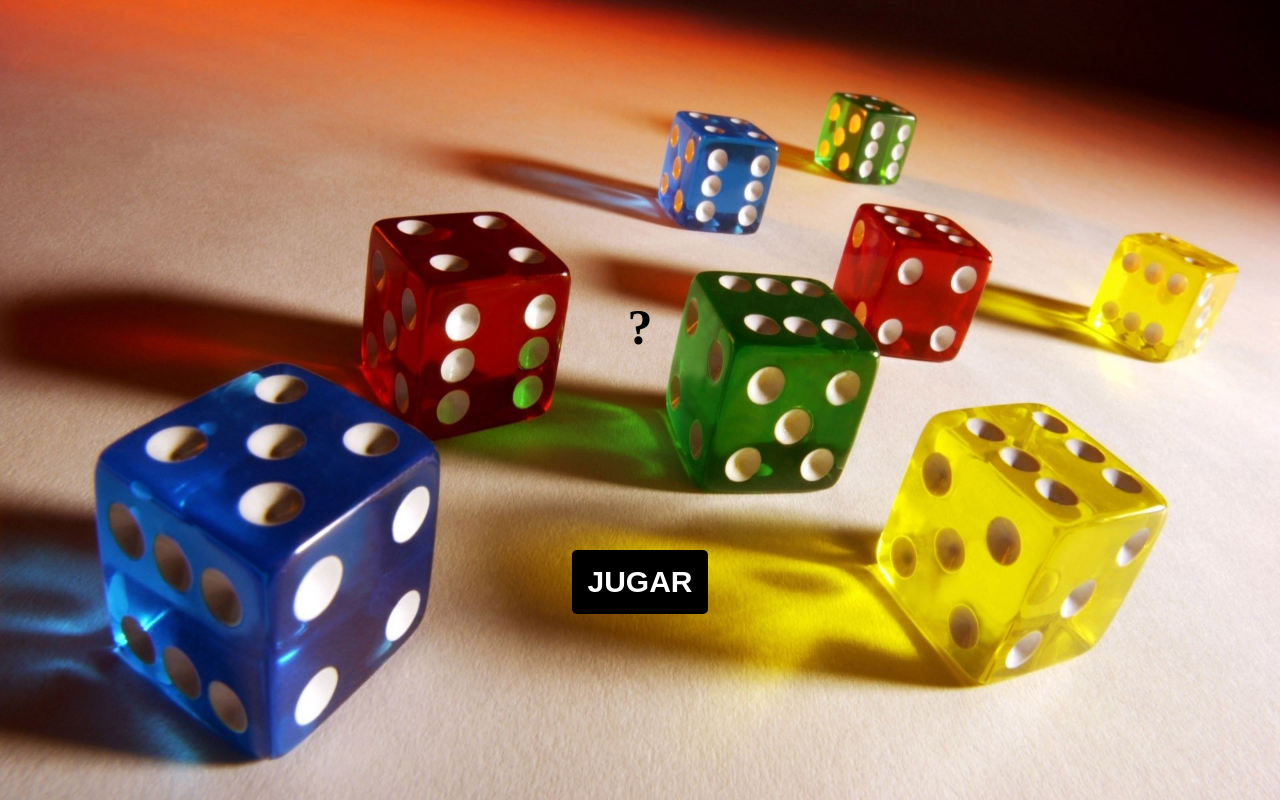
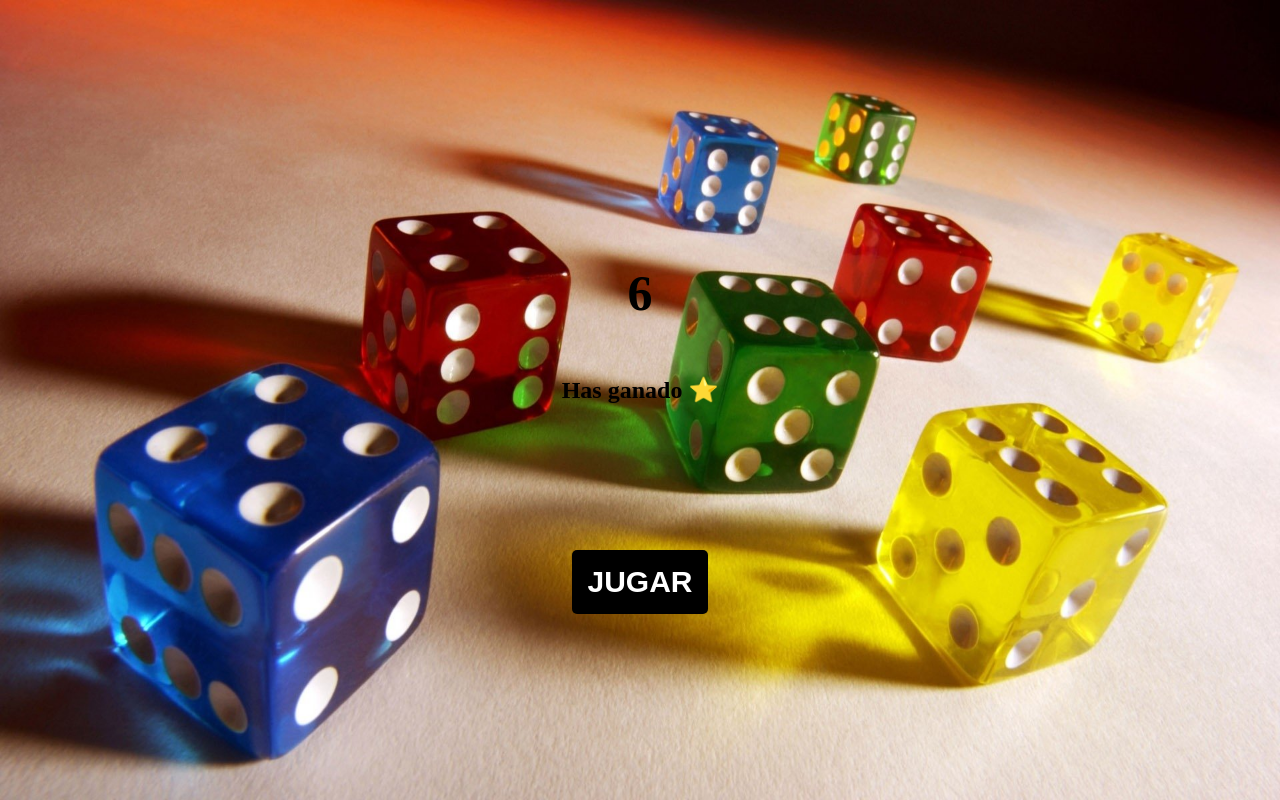
Before and after one commit to UnCompa/krakeDev, a plain HTML site: page DadosArchivos/DadosArchivos/dados.html in a window 1280 px wide. Both pictures are taken after a click on the button "JUGAR". Drawn offline with Linux system fonts and the light colour scheme.

Commit message:
Funcion dados completada

```diff
--- a/DadosArchivos/DadosArchivos/dados.css
+++ b/DadosArchivos/DadosArchivos/dados.css
@@ -1,4 +1,5 @@
-html, body {
+html,
+body {
   height: 100%;
   margin: 0;
 }
@@ -7,74 +8,68 @@ html, body {
   display: flex;
   flex-direction: column;
   height: 100%;
-
 }
 
-body{
+body {
   background-image: url("fondoDado.jpg");
   background-size: cover;
   background-color: aliceblue;
-
-
 }
-.imagen{
+.imagen {
   display: flex;
-    flex:5;
+  flex: 5;
+  flex-direction: column;
+  justify-content: center;
+  align-items: center;
+}
+.botones {
+  display: flex;
+  flex: 2;
 
   justify-content: center;
   align-items: center;
 }
-.botones{
+.espacio {
   display: flex;
-    flex:2;
-
-    justify-content: center;
-    align-items: center;
-}
-.espacio{
-    display: flex;
-    flex:2;
+  flex: 2;
 }
 
-.estiloBoton{
+.estiloBoton {
   background-color: rgb(0, 0, 0);
   border: none;
-    color:white;
+  color: white;
   padding: 15px;
   text-align: center;
   font-size: 30px;
   border-radius: 5px;
   margin: 5px;
   font-weight: bold;
-    font-family: Arial, Helvetica, sans-serif
-
+  font-family: Arial, Helvetica, sans-serif;
 }
-.estiloBoton:hover{
+.estiloBoton:hover {
   background-color: rgb(87, 86, 86);
   border: none;
-    color:white;
+  color: white;
   padding: 15px;
   text-align: center;
   font-size: 30px;
   border-radius: 5px;
   margin: 5px;
   font-weight: bold;
-    font-family: Arial, Helvetica, sans-serif
-
+  font-family: Arial, Helvetica, sans-serif;
 }
-.estiloBoton:active{
+.estiloBoton:active {
   background-color: rgb(0, 0, 0);
   border: none;
-    color:white;
+  color: white;
   padding: 15px;
   text-align: center;
   font-size: 30px;
   border-radius: 5px;
   margin: 5px;
   font-weight: bold;
-    font-family: Arial, Helvetica, sans-serif
-
+  font-family: Arial, Helvetica, sans-serif;
 }
-h1{
+h1 {
   font-size: 50px;
 }
--- a/DadosArchivos/DadosArchivos/dados.html
+++ b/DadosArchivos/DadosArchivos/dados.html
@@ -1,8 +1,9 @@
 <!DOCTYPE html>
 <html>
-
   <head>
     <link href="dados.css" rel="stylesheet" />
+    <script src="./dados.js"></script>
+    <script src="./utilitarios.js"></script>
   </head>
 
   <body>
@@ -10,13 +11,12 @@
       <div class="espacio"></div>
       <div class="imagen">
         <h1 id="lblNumero">?</h1>
+        <h2 id="lblResultado"></h2>
       </div>
       <div class="botones">
-            <input type="button" value="JUGAR" class="estiloBoton"  />
+        <input type="button" value="JUGAR" class="estiloBoton" onclick="jugar()" />
       </div>
       <div class="espacio"></div>
-
     </div>
   </body>
-
 </html>
--- a/DadosArchivos/DadosArchivos/dados.js
+++ b/DadosArchivos/DadosArchivos/dados.js
@@ -0,0 +1,17 @@
+// Da un numero entre 1 y 6
+//Sin parametros
+const lanzarDados = () => {
+  const numAleatorio = Math.random() * 6;
+  const numEntero = parseInt(numAleatorio);
+  const valorDado = numEntero + 1;
+  return valorDado;
+};
+const jugar = () => {
+  const aleatorio = lanzarDados()
+  cambiarTexto("lblNumero",aleatorio)
+  if (aleatorio > 3) {
+    cambiarTexto("lblResultado", "Has ganado ⭐")
+  }else {
+    cambiarTexto("lblResultado", "No has ganado 😢")
+  }
+};
```
Lines whose indentation alone changed are shown as unchanged.
